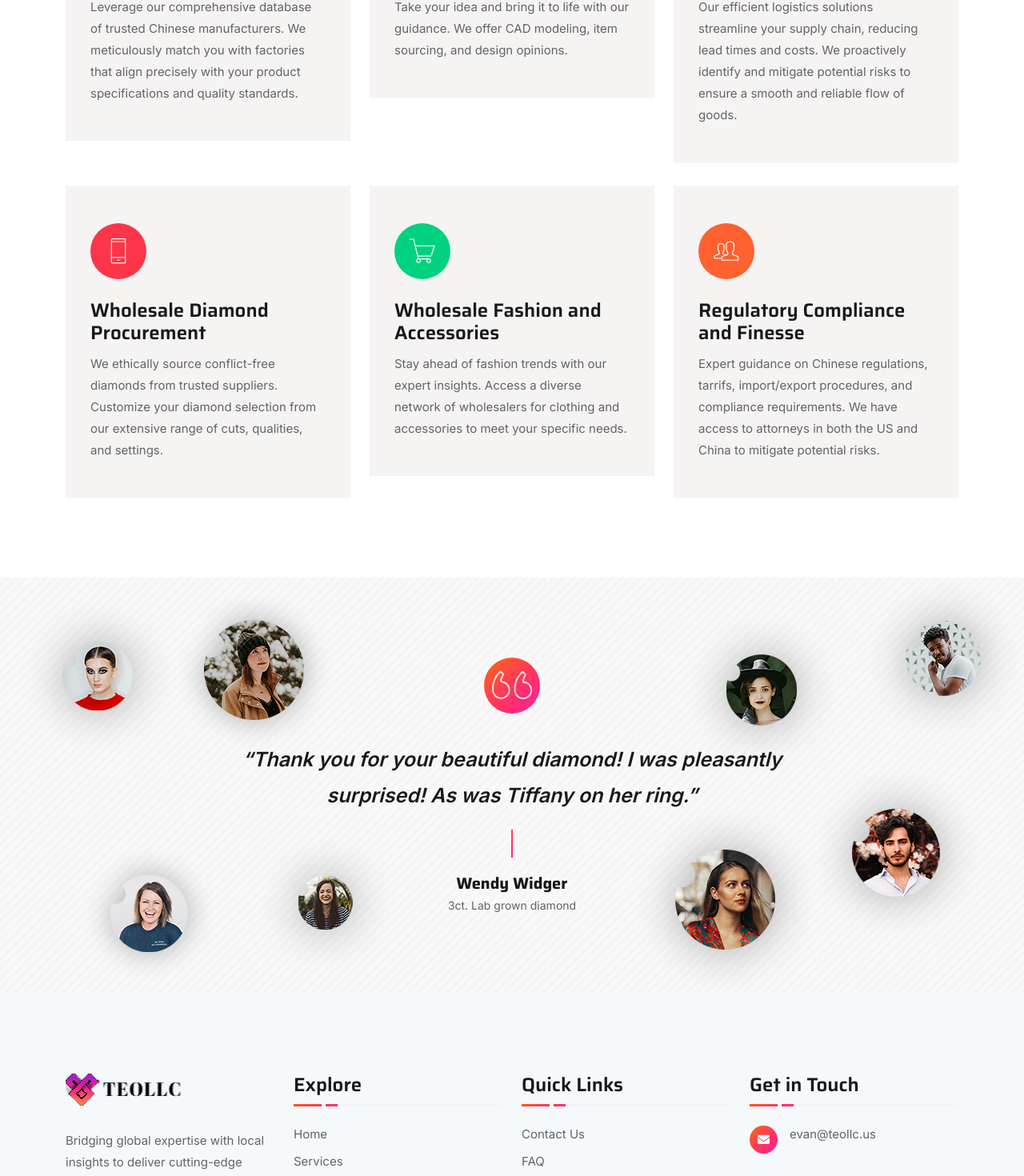
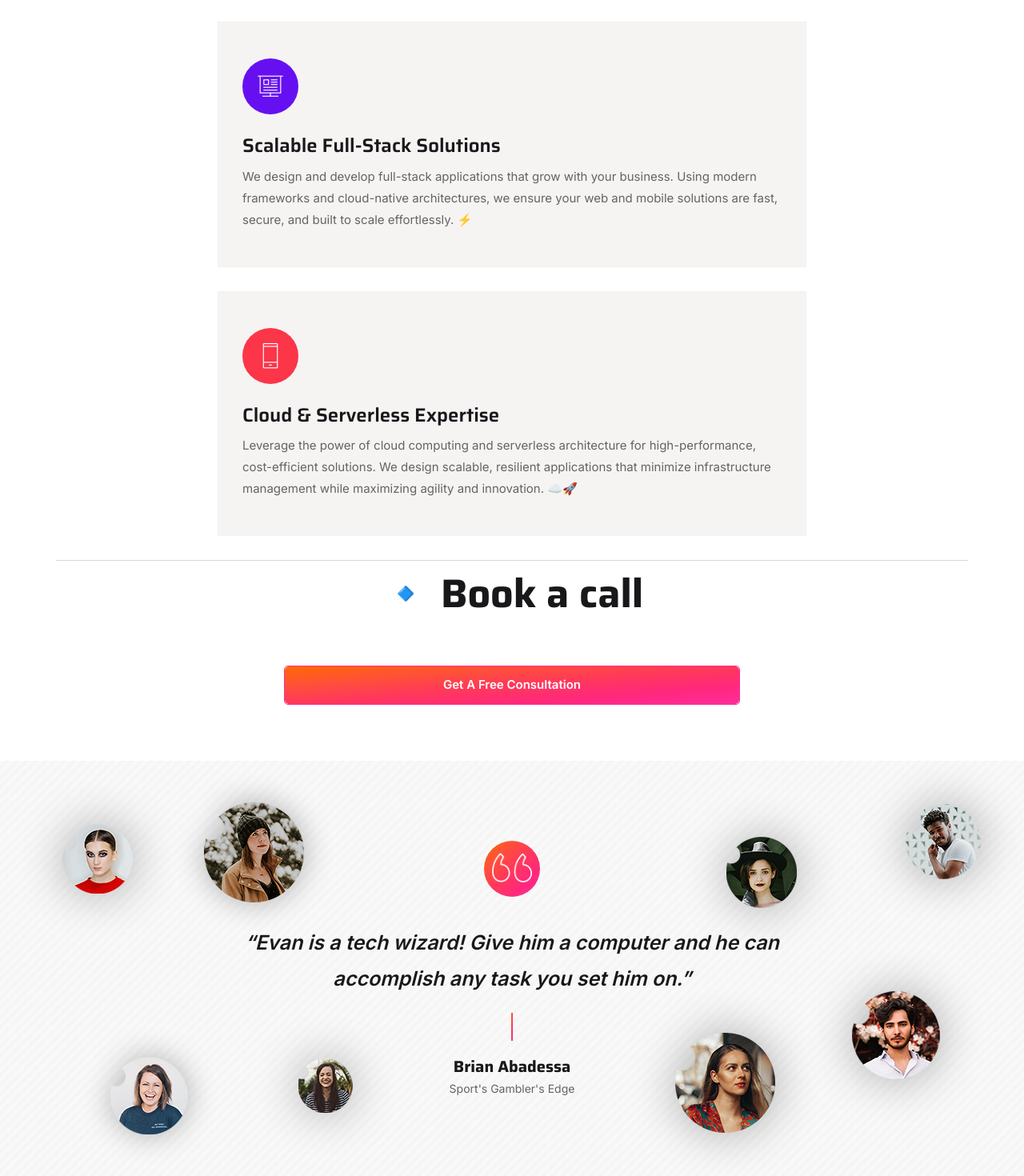
Before and after one commit to EvanErickson/teo_llc, a Next.js app: page / in a window 1280 px wide. Shown: the part 1325-2795 px from the top of the page at 80% size. Built offline with nearby package versions, Linux system fonts and the light colour scheme.

Commit message:
feat(itConsulting): changed format to it consulting

```diff
--- a/components/Common/Feedback.js
+++ b/components/Common/Feedback.js
@@ -16,10 +16,10 @@ import leftQuote from '../../public/images/left-quote-white.png';
 
 const feedbacskData = [
   {
-    name: "Wendy Widger",
-    designation: "3ct. Lab grown diamond",
+    name: "Brian Abadessa",
+    designation: "Sport's Gambler's Edge",
     feedbacskText:
-    "Thank you for your beautiful diamond! I was pleasantly surprised! As was Tiffany on her ring.",
+    "Evan is a tech wizard! Give him a computer and he can accomplish any task you set him on.",
   },
   // {
   //   name: "Oliver Smith",
--- a/components/HomePages/ItAgency/OurServices.js
+++ b/components/HomePages/ItAgency/OurServices.js
@@ -2,55 +2,55 @@ import React from "react";
 import Link from "next/link";
 
 const servicesData = [
-  {
-    iconName: "pe-7s-comment bg-13c4a1",
-    title: "Factory Sourcing and Selection",
-    shortText:
-      "Leverage our comprehensive database of trusted Chinese manufacturers. We meticulously match you with factories that align precisely with your product specifications and quality standards.",
-    viewDetails: "",
-    aosDelay: "100",
-  },
-  {
-    iconName: "pe-7s-display2 bg-6610f2",
-    title: "Product Development and Design",
-    shortText:
-      "Take your idea and bring it to life with our guidance. We offer CAD modeling, item sourcing, and design opinions.",
-    viewDetails: "",
-    aosDelay: "200",
-  },
+  // {
+  //   iconName: "pe-7s-comment bg-13c4a1",
+  //   title: "Factory Sourcing and Selection",
+  //   shortText:
+  //     "Leverage our comprehensive database of trusted Chinese manufacturers. We meticulously match you with factories that align precisely with your product specifications and quality standards.",
+  //   viewDetails: "",
+  //   aosDelay: "100",
+  // },
   {
     iconName: "pe-7s-light bg-ffb700",
-    title: "Supply Chain Optimization",
+    title: "AI-Driven Development",
     shortText:
-      "Our efficient logistics solutions streamline your supply chain, reducing lead times and costs. We proactively identify and mitigate potential risks to ensure a smooth and reliable flow of goods.",
+      "Harness the power of artificial intelligence to build smarter, more efficient applications. From intelligent automation to advanced machine learning models, we integrate AI seamlessly into your products to enhance performance, scalability, and user experience. 🚀",
 
     viewDetails: "",
     aosDelay: "300",
   },
   {
+    iconName: "pe-7s-display2 bg-6610f2",
+    title: "Scalable Full-Stack Solutions",
+    shortText:
+      "We design and develop full-stack applications that grow with your business. Using modern frameworks and cloud-native architectures, we ensure your web and mobile solutions are fast, secure, and built to scale effortlessly. ⚡",
+    viewDetails: "",
+    aosDelay: "200",
+  },
+  {
     iconName: "pe-7s-phone bg-fc3549",
-    title: "Wholesale Diamond Procurement",
+    title: "Cloud & Serverless Expertise",
     shortText:
-      "We ethically source conflict-free diamonds from trusted suppliers. Customize your diamond selection from our extensive range of cuts, qualities, and settings.",
+      "Leverage the power of cloud computing and serverless architecture for high-performance, cost-efficient solutions. We design scalable, resilient applications that minimize infrastructure management while maximizing agility and innovation. ☁️🚀",
     viewDetails: "",
     aosDelay: "400",
   },
-  {
-    iconName: "pe-7s-cart bg-00d280",
-    title: "Wholesale Fashion and Accessories",
-    shortText:
-      "Stay ahead of fashion trends with our expert insights. Access a diverse network of wholesalers for clothing and accessories to meet your specific needs.",
-    viewDetails: "",
-    aosDelay: "500",
-  },
-  {
-    iconName: "pe-7s-users bg-ff612f",
-    title: "Regulatory Compliance and Finesse",
-    shortText:
-      "Expert guidance on Chinese regulations, tarrifs, import/export procedures, and compliance requirements. We have access to attorneys in both the US and China to mitigate potential risks.",
-    viewDetails: "",
-    aosDelay: "600",
-  },
+  // {
+  //   iconName: "pe-7s-cart bg-00d280",
+  //   title: "Wholesale Fashion and Accessories",
+  //   shortText:
+  //     "Stay ahead of fashion trends with our expert insights. Access a diverse network of wholesalers for clothing and accessories to meet your specific needs.",
+  //   viewDetails: "",
+  //   aosDelay: "500",
+  // },
+  // {
+  //   iconName: "pe-7s-users bg-ff612f",
+  //   title: "Regulatory Compliance and Finesse",
+  //   shortText:
+  //     "Expert guidance on Chinese regulations, tarrifs, import/export procedures, and compliance requirements. We have access to attorneys in both the US and China to mitigate potential risks.",
+  //   viewDetails: "",
+  //   aosDelay: "600",
+  // },
 ];
 
 const OurServices = () => {
@@ -60,18 +60,16 @@ const OurServices = () => {
         <div className="container">
           <div className="section-title">
             <h2>Our Services</h2>
-            <p>
-              Offering tailored solutions designed to meet the unique needs of
-              businesses that work with China, from factory search and CAD
-              development to implementation and multi-lingual support.
-            </p>
+            {/* <p>✅ AI-Driven Development</p>
+            <p>✅ Scalable Full-Stack Solutions</p>
+            <p>✅ Cloud & Serverless Expertise</p> */}
           </div>
 
           <div className="row justify-content-center">
             {servicesData &&
               servicesData.slice(0, 6).map((value, i) => (
                 <div
-                  className="col-lg-4 col-sm-6"
+                  className="col-lg-8 col-sm-8"
                   key={i}
                   data-aos="fade-in"
                   data-aos-duration="1000"
@@ -86,6 +84,25 @@ const OurServices = () => {
                   </div>
                 </div>
               ))}
+
+            <hr></hr>
+            <div className="col-lg-6">
+              <div className="section-title">
+                <h2>🔹 Book a call</h2>
+              </div>
+
+              <div className="row justify-content-center">
+                <Link
+                  href="https://tidycal.com/teollc/30-min-tech-consulting"
+                  className="btn btn-primary"
+                  data-aos="fade-in"
+                  data-aos-duration="1000"
+                  data-aos-delay="300"
+                >
+                  Get a Free Consultation
+                </Link>
+              </div>
+            </div>
           </div>
         </div>
       </div>
--- a/components/Layouts/Footer.js
+++ b/components/Layouts/Footer.js
@@ -9,146 +9,7 @@ const Footer = () => {
   return (
     <>
       <footer className="footer-area">
-        <div className="container">
-          <div className="row justify-content-center">
-            <div className="col-lg-3 col-sm-6">
-              <div
-                className="single-footer-widget"
-                data-aos="fade-in"
-                data-aos-duration="1000"
-                data-aos-delay="100"
-              >
-                <div className="logo">
-                  <Link href="/">
-                    <Image src={logo} alt="Logo" width={150} height={40} />
-                  </Link>
-                </div>
 
-                <p>
-                  Bridging global expertise with local insights to deliver
-                  cutting-edge solutions to those engaged with the Chinese
-                  market.
-                </p>
-
-                <ul className="social-links">
-                  {/* <li>
-                    <a href="https://www.facebook.com/" target="_blank">
-                      <i className="fa-brands fa-facebook-f"></i>
-                    </a>
-                  </li>
-                  <li> */}
-                  {/* <a href="https://twitter.com/" target="_blank">
-                      <i className="fa-brands fa-twitter"></i>
-                    </a>
-                  </li>  */}
-                  <li>
-                    <a
-                      href="https://www.linkedin.com/in/evanserickson/"
-                      target="_blank"
-                    >
-                      <i className="fa-brands fa-linkedin-in"></i>
-                    </a>
-                  </li>
-                  {/* <li>
-                    <a href="https://www.instagram.com/" target="_blank">
-                      <i className="fa-brands fa-instagram"></i>
-                    </a>
-                  </li> */}
-                </ul>
-              </div>
-            </div>
-
-            <div className="col-lg-3 col-md-6 col-sm-6">
-              <div
-                className="single-footer-widget ml-4 pl-5"
-                data-aos="fade-in"
-                data-aos-duration="1000"
-                data-aos-delay="200"
-              >
-                <h3>Explore</h3>
-
-                <ul className="list">
-                  <li>
-                    <Link href="/">Home</Link>
-                  </li>
-                  <li>
-                    <Link href="/services/">Services</Link>
-                  </li>
-                  <li>
-                    <Link href="/about/">About</Link>
-                  </li>
-                  {/* <li>
-                    <Link href="/portfolio/">Portfolio</Link>
-                  </li> */}
-                  {/* <li>
-                    <Link href="/team/">Team</Link>
-                  </li> */}
-                </ul>
-              </div>
-            </div>
-
-            <div className="col-lg-3 col-sm-6">
-              <div
-                className="single-footer-widget ml-4"
-                data-aos="fade-in"
-                data-aos-duration="1000"
-                data-aos-delay="300"
-              >
-                <h3>Quick Links</h3>
-
-                <ul className="list">
-                  <li>
-                    <Link href="/contact-us/">Contact Us</Link>
-                  </li>
-                  {/* <li>
-                    <Link href="/pricing/">
-                      Pricing
-                    </Link>
-                  </li> */}
-                  <li>
-                    <Link href="/">FAQ</Link>
-                    {/* <Link href="/faq/">FAQ</Link> */}
-                  </li>
-                  <li>
-                    <Link href="/">Privacy Policy</Link>
-                    {/* <Link href="/privacy-policy/">Privacy Policy</Link> */}
-                  </li>
-                  <li>
-                    <Link href="/">Terms & Conditions</Link>
-                    {/* <Link href="/terms-conditions/">Terms & Conditions</Link> */}
-                  </li>
-                </ul>
-              </div>
-            </div>
-
-            <div className="col-lg-3 col-sm-6">
-              <div
-                className="single-footer-widget"
-                data-aos="fade-in"
-                data-aos-duration="1000"
-                data-aos-delay="400"
-              >
-                <h3>Get in Touch</h3>
-
-                <ul className="get-in-touch">
-                  {/* <li>
-                    <i className="fa-solid fa-location-dot"></i> 2750 Quadra Street
-                    Victoria, Canada.
-                  </li> */}
-                  {/* <li>
-                    <i className="fa-solid fa-headset"></i>
-                    <a href="tel:+1-949-449-9650">+1-949-449-9650</a>
-                  </li> */}
-                  <li>
-                    <i className="fa-solid fa-envelope"></i>
-                    <a href="mailto:evan@teollc.us">evan@teollc.us</a>
-                    {/* <a href="mailto:support@pungent.com">support@pungent.com</a> */}
-                  </li>
-                </ul>
-              </div>
-            </div>
-          </div>
-        </div>
 
         <div className="copyright-area">
           <div className="container">
@@ -159,6 +20,7 @@ const Footer = () => {
               </a>
             </p>
           </div>
+
         </div>
       </footer>
     </>
```
Also changed, not shown: components/Layouts/NavbarTwo.js (+11 -8 lines).
